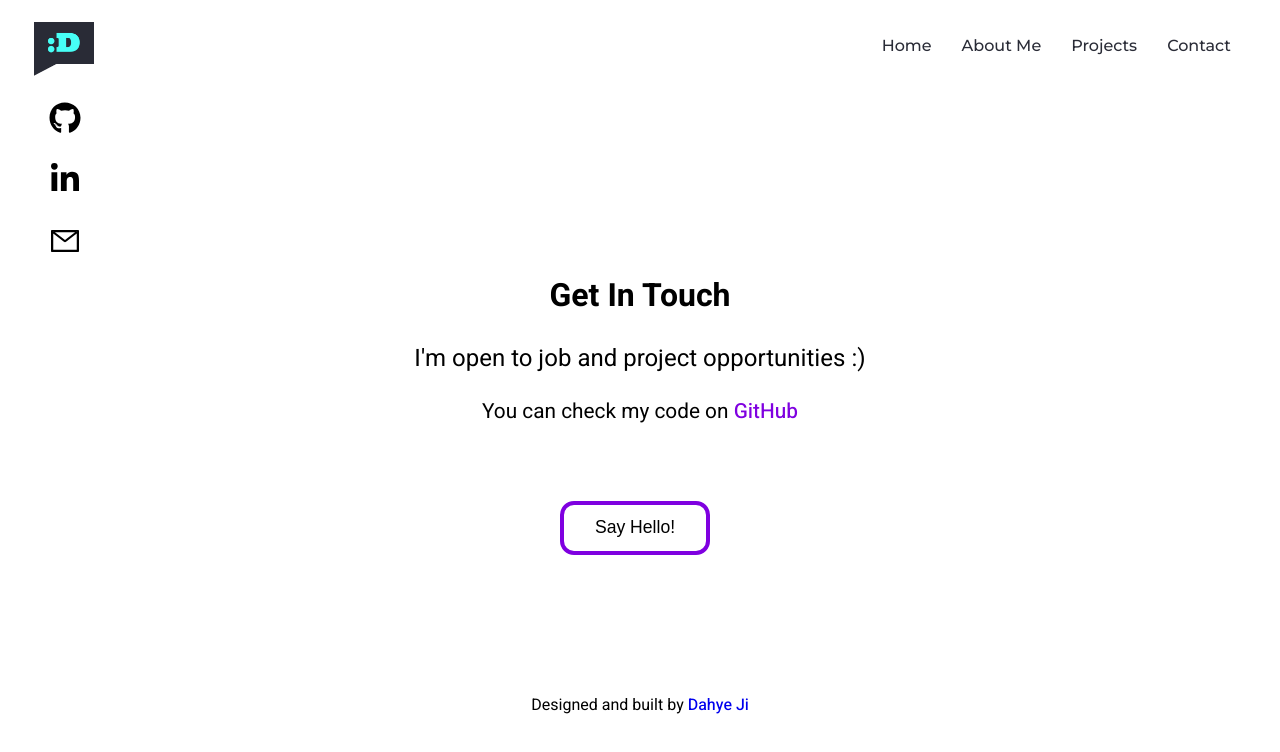
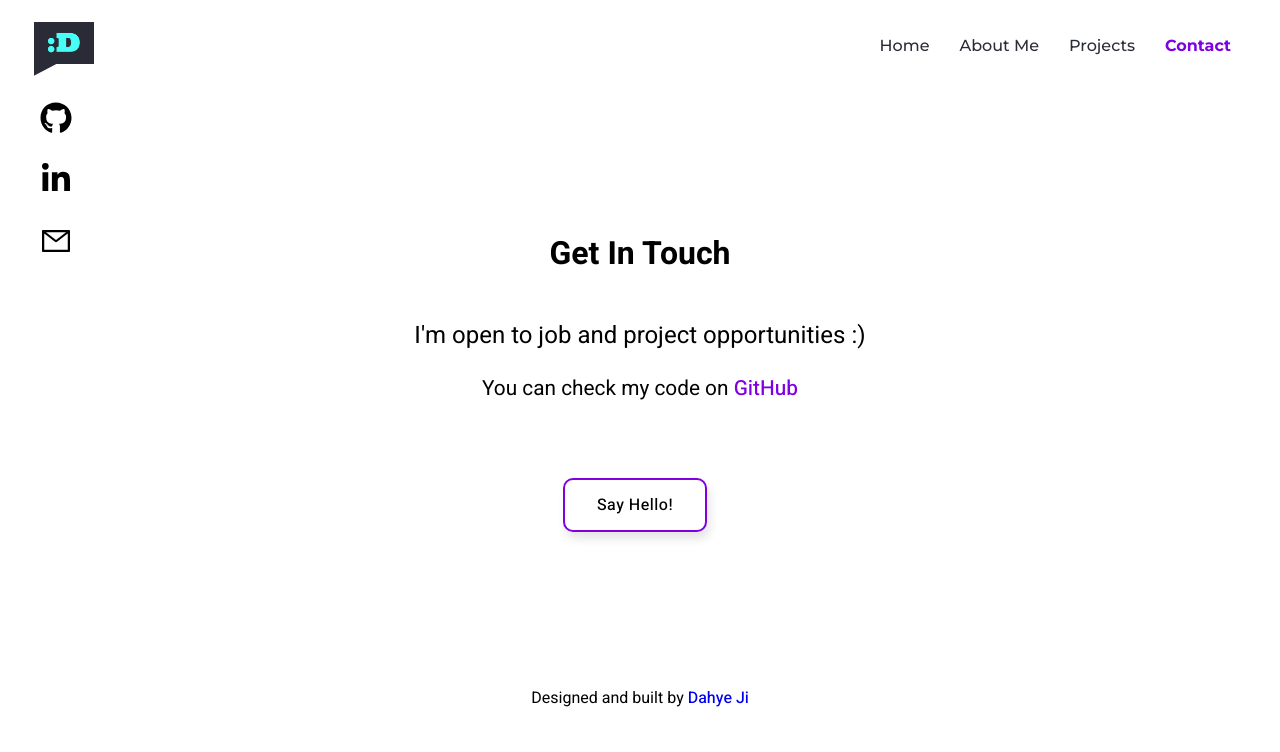
Before and after one commit to daaahailey/my_portfolio, a React (Create React App) app: page /contact in a window 1280 px wide. Shown: the top 752 px of the page. Built offline with nearby package versions, Linux system fonts and the light colour scheme.

Commit message:
styling changes on buttons

```diff
--- a/src/App.css
+++ b/src/App.css
@@ -1,18 +1,4 @@
-.App {
-  text-align: center;
-}
-
-.App-logo {
-  height: 40vmin;
-  pointer-events: none;
-}
-
-@media (prefers-reduced-motion: no-preference) {
-  .App-logo {
-    animation: App-logo-spin infinite 20s linear;
-  }
-}
-
+/*
 .App-header {
   background-color: #282c34;
   min-height: 100vh;
@@ -26,13 +12,4 @@
 
 .App-link {
   color: #61dafb;
-}
-
-@keyframes App-logo-spin {
-  from {
-    transform: rotate(0deg);
-  }
-  to {
-    transform: rotate(360deg);
-  }
-}
+} */
--- a/src/components/Navigation.css
+++ b/src/components/Navigation.css
@@ -39,20 +39,22 @@
     position : absolute;
     bottom: -5px;
     left: 0;
-    margin: 0 auto;
     height: 2px;
     width: 0%;
-    background-color: black;
     -webkit-transition: width 0.4s linear;
     transition: width 0.4s linear;
 }
 
-.hover-line{
-    background-color: #46fff6;
-}
+
 .nav-list:hover .hover-line {
     background-color: #46fff6;
     width: 24px;
+}
+
+.nav-container .is-active {
+    font-weight: 700;
+    color: #7f00e0;
+
 }
 
 .text-under-name {
--- a/src/components/Navigation.js
+++ b/src/components/Navigation.js
@@ -1,5 +1,5 @@
 import React from "react";
-import { Link } from "react-router-dom";
+import { NavLink } from "react-router-dom";
 import logo from "../img/logo.png";
 import "./Navigation.css";
 
@@ -7,23 +7,31 @@ const Navigation = () => {
     return (
       <div className="nav-div">
         <div className="logo">
-          <Link to="/">
+          <NavLink to="/">
             <img className="logo-img" src={logo} alt="logo" />
-          </Link>
+          </NavLink>
         </div>
         <div className="nav-container">
-          <Link to="/" className="nav-list">
+          <NavLink to="/" activeClassName="is-active" className="nav-list" exact>
             Home <span className="hover-line"></span>
-          </Link>
-          <Link to="/about" className="nav-list">
+          </NavLink>
+          <NavLink to="/about" activeClassName="is-active" className="nav-list">
             About Me <span className="hover-line"></span>
-          </Link>
-          <Link to="/projects" className="nav-list">
+          </NavLink>
+          <NavLink
+            to="/projects"
+            activeClassName="is-active"
+            className="nav-list"
+          >
             Projects <span className="hover-line"></span>
-          </Link>
-          <Link to="/contact" className="nav-list">
+          </NavLink>
+          <NavLink
+            to="/contact"
+            activeClassName="is-active"
+            className="nav-list"
+          >
             Contact <span className="hover-line"></span>
-          </Link>
+          </NavLink>
         </div>
       </div>
     );
--- a/src/components/ProjectCard.css
+++ b/src/components/ProjectCard.css
@@ -37,20 +37,24 @@
     width: 56px;
     height: 28px;
     font-size: 1em;
-    border: 2px solid #7f00e0;
-}
 
-.see-project-btns:hover {
-  box-shadow: 2px 2px 1px 2px #46fff6;
+    /* color: black; */
+    /* border: 2px solid #7f00e0; */
 }
 
 .btn-text {
-    color: #2a2c37;
+    display: flex;
+    justify-content: center;
+    text-align: center;
     text-decoration: none;
-    font-size: 0.9em;
-    text-align: center;
+    font-size: 0.8em;
+    letter-spacing: 0.8px;
+    text-transform: uppercase;
+    margin: 0 auto;
+    padding: 0;
+    color: black;
 }
 
-.btn-text:active {
-    color: #2a2c37;
+.see-project-btns:hover .btn-text {
+    color: white;
 }
--- a/src/routes/Contact.js
+++ b/src/routes/Contact.js
@@ -4,9 +4,13 @@ const Contact = () => {
     return (
       <div
         className="contact-container"
-        style={{ margin: "15% 0 0 0", fontFamily: "Heebo" }}
+        style={{ fontFamily: "Heebo",
+    alignItems: "center",
+     display: "flex",
+    justifyContent: "center", flexDirection: "column", marginTop: "5%"}}
       >
-        <div className="contact-text" style={{ margin: "5%" }}>
+        <div className="contact-text" style={{ margin: "5%", display: "flex",
+    flexDirection: "column", alignItems: "center" }}>
           <h1>Get In Touch</h1>
           <h2 style={{ fontWeight: "400" }}>
             I'm open to job and project opportunities :)
--- a/src/routes/Main.css
+++ b/src/routes/Main.css
@@ -1,6 +1,7 @@
 @import url('https://fonts.googleapis.com/css2?family=Heebo:wght@100;200;300;400;500;600;700;800;900&display=swap');
 @import url('https://fonts.googleapis.com/css2?family=Open+Sans:ital,wght@0,300;0,400;0,600;0,700;0,800;1,300;1,400;1,600;1,700;1,800&display=swap');
 
+@import url('https://fonts.googleapis.com/css2?family=Montserrat:ital,wght@0,100;0,200;0,300;0,400;0,500;0,600;0,700;0,800;0,900;1,100;1,200;1,300;1,400;1,500;1,600;1,700;1,800;1,900&display=swap');
 
 /* body {
     margin: 0;
@@ -52,28 +53,35 @@
     font-size: 1em;
     font-weight: 400;
     margin-top: 40px;
-
 }
 
 .btn-container {
     display: flex;
     justify-content: flex-start;
     margin-top: 1%;
+}
+
+button {
+    width: 144px;
+    height: 54px;
+    margin: 10px;
+    border-radius: 10px;
+    font-size: 1em;
+    font-weight: 500;
+    background-color: white;
+    color: black;
+    cursor: pointer;
+    border: none;
+    border: 2px solid #7f00e0;
+    transition: all 0.4s ease;
+    font-family: 'Heebo', sans-serif;
+    letter-spacing: 0.5px;
+    box-shadow: 3px 7px 10px rgba(0, 0, 0, 0.1);
+    /* box-shadow: 3px 6px white, 3px 6px 1px 1px #7f00e0;  */
+
 
 }
 
-button {
-    width: 150px;
-    height: 54px;
-    margin: 10px;
-    border-radius: 14px;
-    font-size: 1.1em;
-    background-color: white;
-    color: black;
-    cursor: pointer;
-    border: 4px solid #7f00e0;
-    transition: box-shadow 0.4s ease-in-out;
-}
 button:nth-child(1) {
    margin-left: 0;
 }
@@ -81,9 +89,45 @@ button:nth-child(1) {
 button:focus { outline:0 !important; }
 
 button:hover {
-  box-shadow: 3px 3px 1px 3px #46fff6;
+  box-shadow: 3px 7px 10px rgba(70, 255, 246, 0.9);
+  background-color: #7f00e0;
+  color: white;
+  font-weight: 800;
+  transform: translateY(-4px);
 }
+
 
 button:active {
     transform: scale(.98);
 }
+/*
+.gradient-border {
+  --border-width: 7px;
+  position: relative;
+  display: flex;
+  justify-content: center;
+  align-items: center;
+
+  background: white;
+  border-radius: var(--border-width);
+}
+.gradient-border::after {
+  position: absolute;
+  content: "";
+  top: calc(-1 * var(--border-width));
+  left: calc(-1 * var(--border-width));
+  z-index: -1;
+  width: calc(100% + var(--border-width) * 2);
+  height: calc(100% + var(--border-width) * 2);
+  background: linear-gradient(60deg, #5f86f2, #a65ff2, #f25fd0, #f25f61, #f2cb5f, #abf25f, #5ff281, #5ff2f0);
+  background-size: 300% 300%;
+  background-position: 0 50%;
+  border-radius: calc(2 * var(--border-width));
+  animation: moveGradient 4s alternate infinite;
+}
+
+@keyframes moveGradient {
+  50% {
+    background-position: 100% 50%;
+  }
+} */
--- a/src/routes/Main.js
+++ b/src/routes/Main.js
@@ -21,9 +21,9 @@ const Main = () => {
           </div>
           <div className="btn-container">
             <Link to="/projects">
-              <button>View Projects</button>
+              <button className="rainbow-border">View Projects</button>
             </Link>
-            <button>Get In Touch</button>
+            <button className="rainbow-border">Get In Touch</button>
           </div>
         </div>
       </div>
--- a/src/routes/Projects.js
+++ b/src/routes/Projects.js
@@ -4,6 +4,7 @@ import Calculator from "../project-img/calculator.gif";
 import ToDo from "../project-img/to_do_list.gif";
 import Ecommerce from "../project-img/ecommerce.png";
 import Mybar from "../project-img/my_bar.png";
+import MyWeb from "../project-img/my_website.png";
 import Makeup from "../project-img/makeup_artist.png";
 
 const Projects = () => {
@@ -27,23 +28,25 @@ const Projects = () => {
           style={{ width: "74%", margin: "0 auto", textAlign: "left" }}
         >
           <ProjectCard
+            title="Makeup Artist's Website"
+            description="Website built for a makeup artist. Showcasing her previous work for future clients."
+            tech="React, CSS"
+            img={Makeup}
+          />
+          <ProjectCard
             title="Portfolio"
             description="My portfolio website. Yes, this is the website you are currently looking at. Since I've been learning React lately. I tried to code in React."
             tech="React, CSS"
-            // img={Makeup}
-          />
-          <ProjectCard
-            title="Makeup Artist's Website"
-            description="Website built for a makeup artist. Showcasing her previous work for future clients"
-            tech="React, CSS"
-            img={Makeup}
+            img={MyWeb}
+            live={"https://daaahailey.github.io/my_portfolio"}
+            code={"https://github.com/daaahailey/my_portfolio"}
           />
           <ProjectCard
             title="My Bar"
             description="Cocktail recipe app built with React using API.
             There are recipes of gin based cocktail. You can scroll to discover recipes or search name on the app to find the recipe.
             First app I built with React. I made this to learn to get data from API and play with it.
-            It was also first time that I used router to display different pages."
+            It was also first time that I used router to display different sections."
             tech="React, CSS"
             img={Mybar}
             live={"https://daaahailey.github.io/my_bar"}
@@ -79,7 +82,8 @@ const Projects = () => {
           />
           <ProjectCard
             title="Calculator"
-            description="Calculator made with Vanilla JS. It has basic functionality of calculation(+,-,*,/) and can calculate multiple numbers."
+            description="Calculator made with Vanilla JS. It has basic functionality of calculation(+,-,*,/) and can calculate multiple numbers.
+            I made this to see how I can actually use JavaScript that I learned and how to use the functions."
             tech="JavaScript, CSS, HTML"
             img={Calculator}
             live={"https://daaahailey.github.io/Calculator/"}
```
Also changed, not shown: src/project-img/my_website.png (added).
